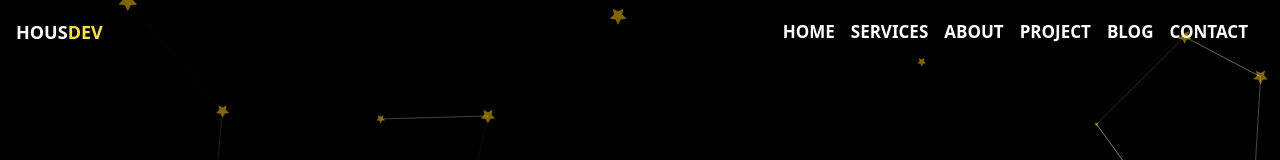
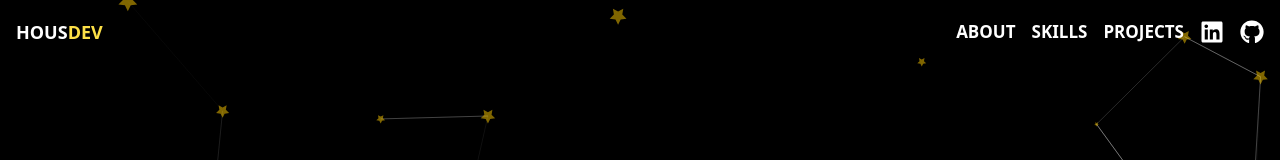
Before and after one commit to Houssam-AZ/Portfolio_hybrid, a Next.js app: page / in a window 1280 px wide. Shown: the top 160 px of the page. Built offline with nearby package versions, Linux system fonts and the light colour scheme.

Commit message:
NavBar Adjustments

```diff
--- a/components/Nav.tsx
+++ b/components/Nav.tsx
@@ -1,4 +1,5 @@
 import { Bars3Icon } from '@heroicons/react/16/solid';
+import { FaLinkedin, FaGithub } from 'react-icons/fa';
 import React from 'react';
 
 interface Props {
@@ -12,15 +13,18 @@ const Nav = ({ openNav }: Props) => {
                 HOUS
                 <span className='text-yellow-300'>DEV</span>
             </h1>
-            <div className="flex space-x-4">
-                <div className='nav-link text-white'>HOME</div>
-                <div className='nav-link text-white'>SERVICES</div>
+            <div className="flex space-x-4 items-center">
                 <div className='nav-link text-white'>ABOUT</div>
-                <div className='nav-link text-white'>PROJECT</div>
-                <div className='nav-link text-white'>BLOG</div>
-                <div className='nav-link text-white'>CONTACT</div>
-                <div onClick={openNav}>
-                    <Bars3Icon className="w-6 h-6 md:hidden cursor-pointer text-yellow-300" />
+                <div className='nav-link text-white'>SKILLS</div>
+                <div className='nav-link text-white'>PROJECTS</div>
+                <a href="https://www.linkedin.com/in/your-linkedin-profile" target="_blank" rel="noopener noreferrer">
+                    <FaLinkedin className="w-6 h-6 text-white hover:text-yellow-300" />
+                </a>
+                <a href="https://github.com/your-github-profile" target="_blank" rel="noopener noreferrer">
+                    <FaGithub className="w-6 h-6 text-white hover:text-yellow-300" />
+                </a>
+                <div onClick={openNav} className="md:hidden cursor-pointer">
+                    <Bars3Icon className="w-6 h-6 text-yellow-300" />
                 </div>
             </div>
         </div>
```
